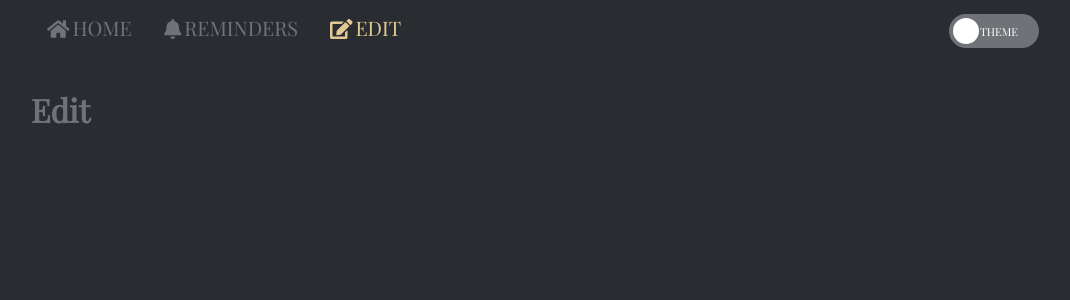
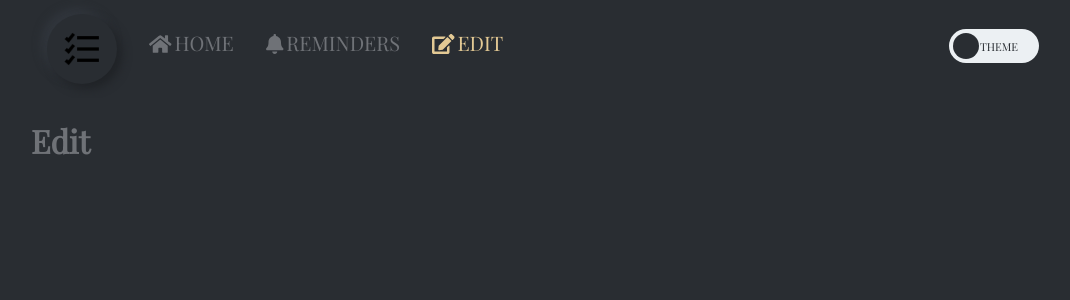
Before and after one commit to julekgwa/task-manager, a React (Create React App) app: page /edit in a window 1280 px wide. Shown: the top 300 px of the page, without its empty margins (97-1167 px from the left). Built offline with nearby package versions, Linux system fonts and the light colour scheme.

Commit message:
Added image and updated theme switcher

```diff
--- a/src/app/elements/switch/switch.js
+++ b/src/app/elements/switch/switch.js
@@ -16,7 +16,7 @@ export const Switch = styled.label`
     left: 0;
     right: 0;
     bottom: 0;
-    background-color: ${props => props && props.theme && props.theme.headerColor} !important;
+    background-color: ${props => props && props.theme && props.theme.alternate} !important;
     -webkit-transition: 0.4s;
     transition: 0.4s;
     border-radius: 34px;
@@ -29,7 +29,7 @@ export const Switch = styled.label`
     width: 26px;
     left: 4px;
     bottom: 4px;
-    background-color: white;
+    background-color: ${props => props && props.theme && props.theme.backgroundColor};
     -webkit-transition: 0.4s;
     transition: 0.4s;
     border-radius: 50%;
@@ -46,7 +46,7 @@ export const Switch = styled.label`
   }
   .slider:after {
     content: 'THEME';
-    color: white;
+    color: ${props => props && props.theme && props.theme.backgroundColor};
     display: block;
     position: absolute;
     transform: translate(-50%, -50%);
--- a/src/app/navigation/navbar.js
+++ b/src/app/navigation/navbar.js
@@ -13,7 +13,7 @@ const NavbarContainer = styled.nav`
   a {
     float: left;
     display: block;
-    color: ${props => props.color || props.theme && props.theme.anchor};
+    color: ${props => props.color || (props.theme && props.theme.anchor)};
     text-align: center;
     padding: 14px 16px;
     text-decoration: none;
@@ -35,6 +35,28 @@ const NavbarContainer = styled.nav`
 
   .icon {
     display: none;
+  }
+
+  .logo {
+    width: 70px;
+    height: 70px;
+    border-radius: 75px;
+    display: flex;
+    justify-content: center;
+    align-items: center;
+    background: ${props => props && props.theme && props.theme.backgroundColor};
+    box-shadow: 5px 5px 10px
+        ${props => props && props.theme && props.theme.boxShadowPrimaryColor},
+      -5px -5px 10px
+        ${props => props && props.theme && props.theme.boxShadowSecondaryColor};
+
+    img {
+      height: 40px;
+    }
+  }
+
+  a:not(:first-child) {
+    margin-top: 15px;
   }
 
   @media screen and (max-width: 480px) {
@@ -70,6 +92,6 @@ NavbarContainer.propTypes = {
   color: PropTypes.string,
   theme: PropTypes.object.isRequired,
   active: PropTypes.bool.isRequired
-}
+};
 
 export const NavBar = connect(mapStateToProps)(NavbarContainer);
--- a/src/app/navigation/navigation.js
+++ b/src/app/navigation/navigation.js
@@ -15,7 +15,9 @@ export const Navigation = () => {
   return (
     <BrowserRouter>
       <NavBar active={active}>
-        <RoutesLinks toggleMenu={setActive} />
+        <RoutesLinks
+          toggleMenu={() => setActive(currentValue => !currentValue)}
+        />
       </NavBar>
       <Switch>
         <Route exact path='/' component={Home} />
--- a/src/app/navigation/routesLinks.js
+++ b/src/app/navigation/routesLinks.js
@@ -9,10 +9,16 @@ import PropTypes from 'prop-types';
 import React from 'react';
 import { NavLink } from 'react-router-dom';
 
+import Logo from 'app/assets/logo.png';
 import { Toggle } from 'app/components/toggle';
 
 export const RoutesLinks = ({ toggleMenu }) => (
   <>
+    <NavLink exact strict to='/'>
+      <div className='logo'>
+        <img src={Logo} alt='logo' />
+      </div>
+    </NavLink>
     <NavLink exact strict to='/'>
       <FontAwesomeIcon icon={faHome} />
       Home
--- a/src/app/theme/theme.js
+++ b/src/app/theme/theme.js
@@ -23,7 +23,7 @@ export const Themes = {
     backgroundColor: Colors.lightGrayishBlue,
     defaultColor: Colors.veryDarkGray,
     borderColor: Colors.slightlyDesaturatedOrange,
-    alternate: Colors.darkGrayishBlue,
+    alternate: Colors.veryDarkBlue,
     boxShadowPrimaryColor: Colors.grayishBlue,
     boxShadowSecondaryColor: Colors.white
   }
```
Also changed, not shown: src/app/assets/logo.png (added).
